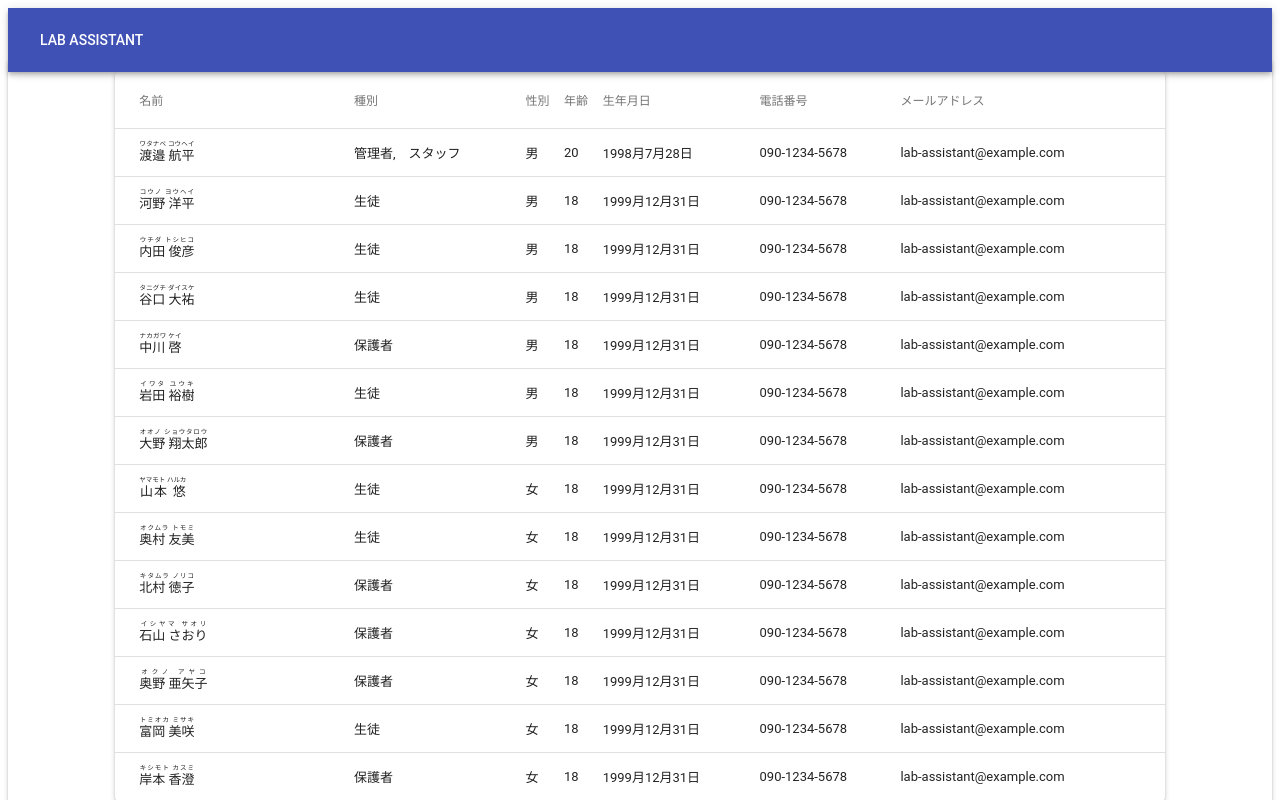
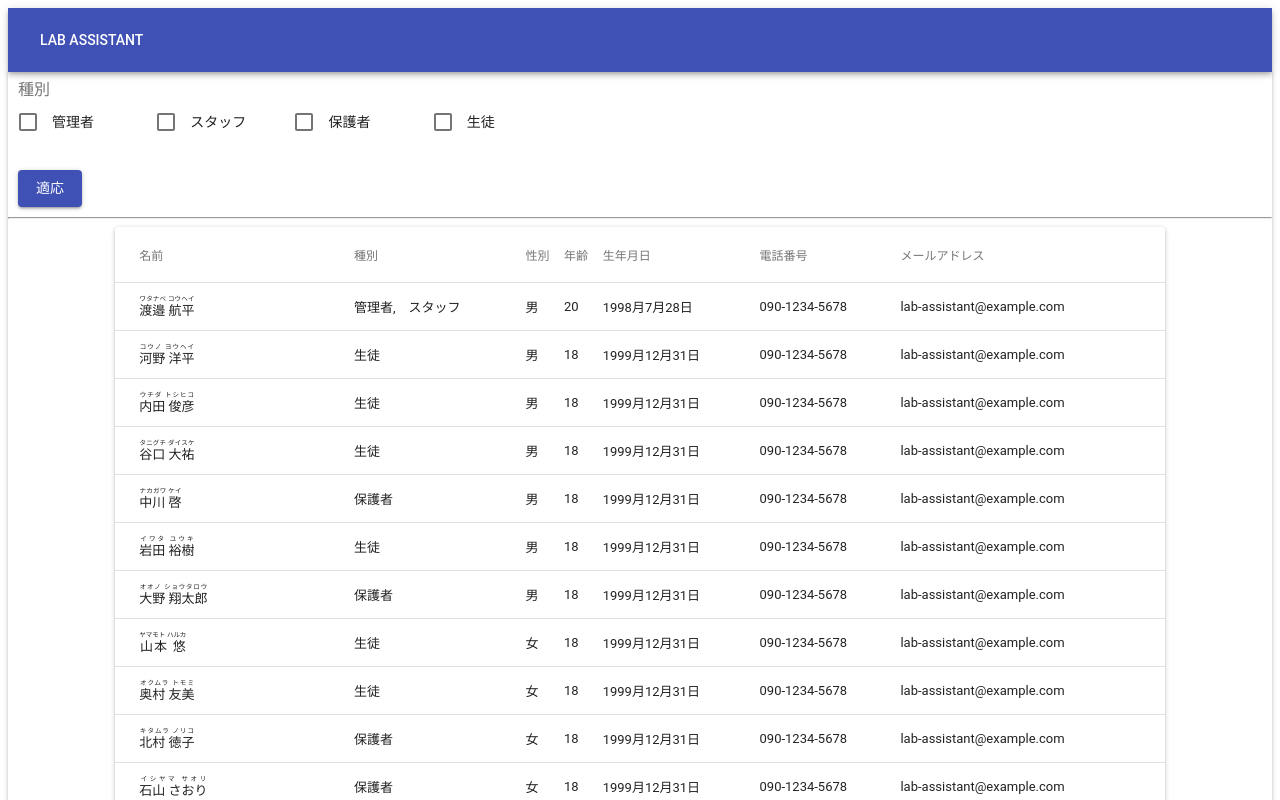
Before and after one commit to psnd2018-team-n/lab_assistant, a React app in the folder lab_assistant/: page /user in a window 1280 px wide. Shown: the top 800 px of the page. Built offline with nearby package versions, Linux system fonts and the light colour scheme.

Commit message:
add function of sarch by user-type

```diff
--- a/lab_assistant/src/action/users.js
+++ b/lab_assistant/src/action/users.js
@@ -1,13 +1,22 @@
-export const GET_USERS = 'GET_USERS';
+export const SEARCH_USERS = 'SEARCH_USERS';
+export const CHANGE_USER_TYPE = 'CHANGE_USER_TYPE';
 
 /**
- * 時間の同期
+ * ユーザの取得
  * @return {Object} アクション
  */
-export function getUsers(conditons) {
+export function searchUsers() {
   return {
-    type: GET_USERS,
-    payload: { conditons },
+    type: SEARCH_USERS,
+    payload: {},
     meta: {},
   };
 }
+
+export function changeUserType(id) {
+  return {
+    type: CHANGE_USER_TYPE,
+    payload: { id },
+    meta: {},
+  };
+}
--- a/lab_assistant/src/component/Common/ApplicationBar.js
+++ b/lab_assistant/src/component/Common/ApplicationBar.js
@@ -7,19 +7,16 @@ import {
 
 /**
  * ナビゲーションバーを生成
- * @param  {boolean} Home ホームアイコンを表示するか
  * @return {Object}       ナビゲーションバー
  */
-export function ApplicationBar({ Home }) {
+export function ApplicationBar() {
   return (
     <div>
       <AppBar position="sticky">
         <Toolbar>
-          {Home && (
-            <Button color="inherit" href="/top">
-              LAB Assistant
-            </Button>
-          )}
+          <Button color="inherit" href="/top">
+            LAB Assistant
+          </Button>
         </Toolbar>
       </AppBar>
     </div>
--- a/lab_assistant/src/component/Users/Users.js
+++ b/lab_assistant/src/component/Users/Users.js
@@ -1,55 +1,87 @@
 import React from 'react';
 import { withRouter } from 'react-router-dom';
 import {
+  Button,
+  Checkbox,
+  FormControl,
+  FormControlLabel,
+  FormGroup,
+  FormLabel,
   Grid,
   Table,
   TableBody,
   TableCell,
   TableHead,
-  TableFooter,
   TableRow,
   Paper,
 } from '@material-ui/core';
 
 import moment from 'moment';
-import { ApplicationBar } from '../Common';
+
+import { USER_TYPE } from '../../constant/master';
 
 /**
  * ユーザ一覧画面コンポーネント
  * @extends React.Component
  */
 class Component extends React.Component {
-  constructor(props, context) {
-    super(props, context);
-    this.state = {};
+  onChangeUserType(id) {
+    return () => {
+      this.props.changeUserType(id);
+    };
   }
 
   onApply() {
     return () => {
-      this.props.getUsers();
+      this.props.searchUsers();
     };
   }
 
   render() {
     return (
       <div>
-        <ApplicationBar Home />
         <div>
           <Paper>
+            {/* 条件 */}
+            <div style={{ margin: 10 }}>
+              <Grid container spacing={24}>
+                {/* ユーザ種別条件 */}
+                <Grid item xs={12}>
+                  <Grid item xs={8}>
+                    <FormControl component="fieldset" fullWidth>
+                      <FormLabel component="legend">種別</FormLabel>
+                      <FormGroup row>
+                        {
+                          Object.values(USER_TYPE).map(ut => (
+                            <Grid item xs={2} key={ut.id}>
+                              <FormControlLabel
+                                control={(
+                                  <Checkbox
+                                    checked={this.props.checkedUserTypes.contain(ut.id)}
+                                    value={String(ut.id)}
+                                    onChange={this.onChangeUserType(ut.id)}
+                                  />
+                                )}
+                                label={ut.typeName}
+                              />
+                            </Grid>
+                          ))
+                        }
+                      </FormGroup>
+                    </FormControl>
+                  </Grid>
+                </Grid>
+                <Grid item>
+                  <Button variant="contained" color="primary" onClick={this.onApply()}>適応</Button>
+                </Grid>
+              </Grid>
+            </div>
+            <hr />
+            {/* ユーザ一覧 */}
             <Grid container spacing={24}>
               <Grid item xs={1} />
               <Grid item xs={10}>
-                <Paper>
-                  <Table>
-                    <UserTableHeader />
-                    <TableBody>
-                      {
-                        this.props.displayUsers
-                          .map(user => <UserTableRow key={user.id} user={user} />)
-                      }
-                    </TableBody>
-                  </Table>
-                </Paper>
+                <UserTable users={this.props.displayUsers} />
               </Grid>
             </Grid>
           </Paper>
@@ -60,40 +92,43 @@ class Component extends React.Component {
 }
 
 /**
+ * ユーザ一覧テーブル
+ * @param {User[]} users ユーザ一覧
+ */
+const UserTable = ({ users }) => (
+  <Paper>
+    <Table>
+      <UserTableHeader />
+      <TableBody>
+        {
+          users.map(user => <UserTableRow key={user.id} user={user} />)
+        }
+      </TableBody>
+    </Table>
+  </Paper>
+);
+
+/**
  * ユーザ一覧テーブルのヘッダ
  * @return {Object} ヘッダ
  */
 const UserTableHeader = () => (
   <TableHead>
     <TableRow>
-      <TableCell>
-        名前
-      </TableCell>
-      <TableCell padding="none">
-        種別
-      </TableCell>
-      <TableCell padding="none">
-        性別
-      </TableCell>
-      <TableCell padding="none">
-        年齢
-      </TableCell>
-      <TableCell padding="none">
-        生年月日
-      </TableCell>
-      <TableCell padding="none">
-        電話番号
-      </TableCell>
-      <TableCell padding="none">
-        メールアドレス
-      </TableCell>
+      <TableCell>名前</TableCell>
+      <TableCell padding="none">種別</TableCell>
+      <TableCell padding="none">性別</TableCell>
+      <TableCell padding="none">年齢</TableCell>
+      <TableCell padding="none">生年月日</TableCell>
+      <TableCell padding="none">電話番号</TableCell>
+      <TableCell padding="none">メールアドレス</TableCell>
     </TableRow>
   </TableHead>
 );
 
 /**
  * ユーザ一覧テーブルの1つの行
- * @param {Object} user ユーザ情報
+ * @param {User} user ユーザ情報
  * @return {Object} 行
  */
 const UserTableRow = ({ user }) => (
--- /dev/null
+++ b/lab_assistant/src/constant/master.js
@@ -0,0 +1,17 @@
+import {
+  Gender,
+  UserType,
+} from '../entity';
+
+export const GENDER = {
+  MALE: new Gender({ id: 1, name: '男' }),
+  FEMALE: new Gender({ id: 1, name: '女' }),
+};
+
+/** ユーザ種別マスタ */
+export const USER_TYPE = {
+  MANAGER: new UserType({ id: 1, typeName: '管理者' }),
+  STAFF: new UserType({ id: 2, typeName: 'スタッフ' }),
+  GUARDIAN: new UserType({ id: 3, typeName: '保護者' }),
+  STUDENT: new UserType({ id: 4, typeName: '生徒' }),
+};
--- a/lab_assistant/src/container/App/App.js
+++ b/lab_assistant/src/container/App/App.js
@@ -8,11 +8,15 @@ import {
 import Top from '../Top/TopContainer';
 import Users from '../Users/UsersContainer';
 
+import { ApplicationBar } from '../../component/Common';
+
 /**
  * ルーティングコンポーネント
  */
 function Component() {
   return (
+    <div>
+      <ApplicationBar />
       <BrowserRouter>
         <Switch>
           {/* トップページ */}
@@ -23,6 +27,7 @@ function Component() {
           <Route component={() => <h1 style={{ color: '#8e8e8e' }}>404 Not found.</h1>} />
         </Switch>
       </BrowserRouter>
+    </div>
   );
 }
 
--- a/lab_assistant/src/index.js
+++ b/lab_assistant/src/index.js
@@ -8,6 +8,11 @@ import App from './container/App/App';
 
 const store = createStore(Reducers);
 
+// プロトタイプ書き換え
+Array.prototype.contain = function contain(e) {
+  return this.indexOf(e) !== -1;
+};
+
 render(
   <Provider store={store}>
     <App />
--- a/lab_assistant/src/reducer/users.js
+++ b/lab_assistant/src/reducer/users.js
@@ -11,6 +11,7 @@ const initialState = () => {
   return {
     allUsers,
     displayUsers: allUsers.filter(u => !u.deleteFlg),
+    checkedUserTypes: [],
   };
 };
 
@@ -21,12 +22,32 @@ const initialState = () => {
  * @return {Object}                      画面の状態
  */
 export default function reducer(state = initialState(), action) {
-  const { type } = action;
+  const { type, payload } = action;
   switch (type) {
-    case Action.GET_USERS:
+    case Action.SEARCH_USERS:
+      let displayUsers = [...state.allUsers].filter(u => !u.deleteFlg);
+      // ユーザ種別でのフィルタ
+      if (state.checkedUserTypes.length) {
+        const isContain = u => u.userTypes.some(ut => state.checkedUserTypes.contain(ut.id));
+        displayUsers = displayUsers.filter(isContain);
+      }
       return {
         ...state,
+        displayUsers,
       };
+
+    case Action.CHANGE_USER_TYPE:
+      const checkedUserTypes = [...state.checkedUserTypes];
+      if (checkedUserTypes.contain(payload.id)) {
+        checkedUserTypes.splice(checkedUserTypes.indexOf(payload.id), 1);
+      } else {
+        checkedUserTypes.push(payload.id);
+      }
+      return {
+        ...state,
+        checkedUserTypes,
+      };
+
     default:
       return state;
   }
```
Also changed, not shown: lab_assistant/.eslintrc.json, 1 other file (tests, documents, lock files or other folders). Lines whose indentation alone changed are shown as unchanged.
